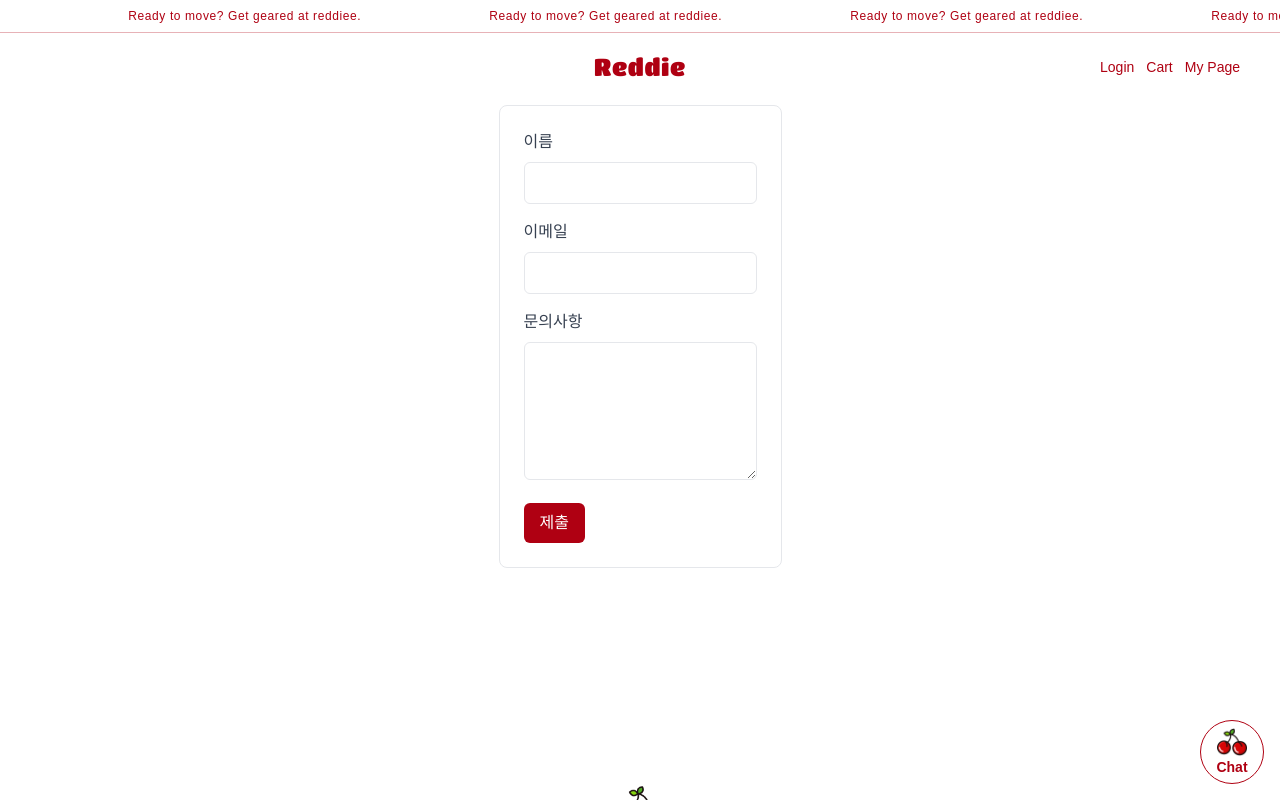
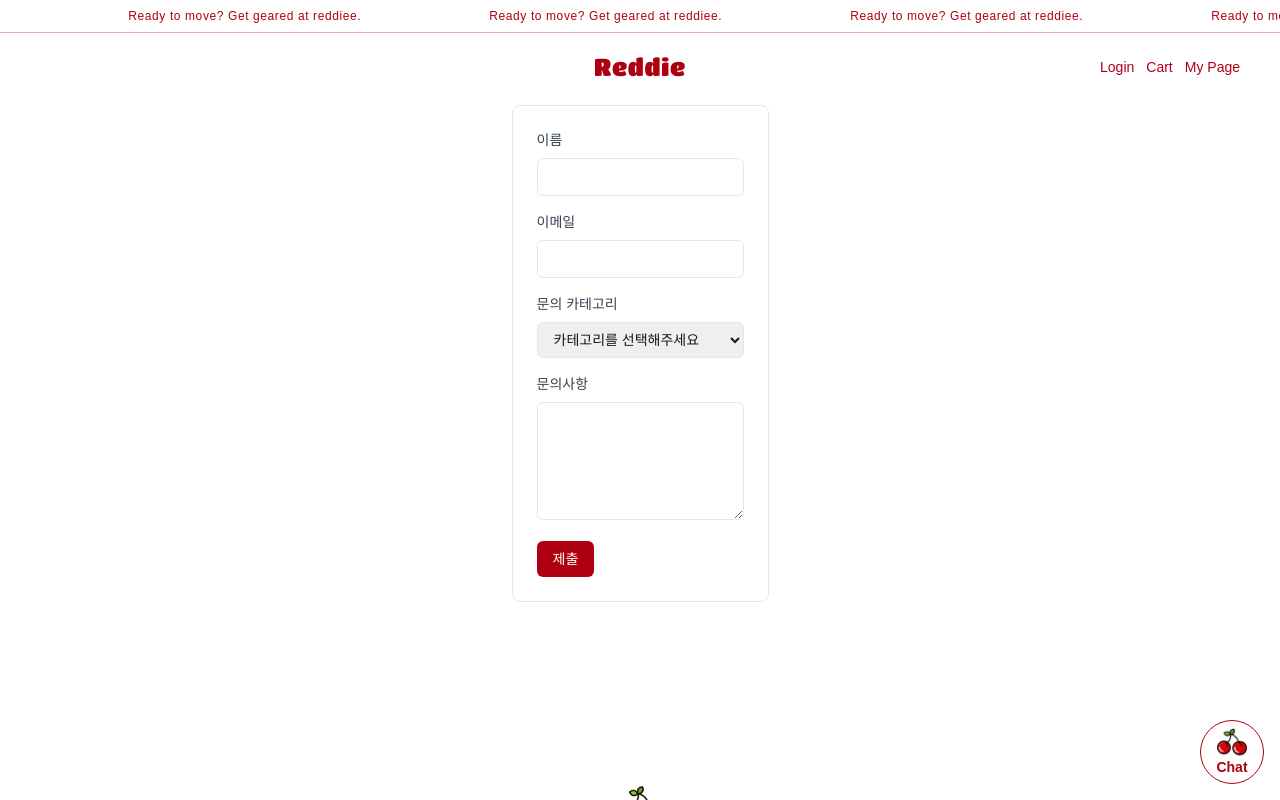
Before and after one commit to ounjuu/Reddiee_front, a Next.js app in the folder reddiee-front/: page /customer in a window 1280 px wide. Built offline with nearby package versions, Linux system fonts and the light colour scheme; no server answers.

Commit message:
Feat: 카테고리 추가

```diff
--- a/reddiee-front/src/components/ForCustomer/ContactForm.tsx
+++ b/reddiee-front/src/components/ForCustomer/ContactForm.tsx
@@ -7,6 +7,7 @@ const ContactForm = () => {
   const { user } = useUserStore(); // zustand에서 로그인 정보 가져오기
   const [name, setName] = useState("");
   const [email, setEmail] = useState("");
+  const [category, setCategory] = useState(""); // 카테고리 추가
   const [message, setMessage] = useState("");
   const [submitted, setSubmitted] = useState(false);
 
@@ -18,23 +19,25 @@ const ContactForm = () => {
       alert("로그인 후 이용해주세요.");
       return;
     }
+
     // 로그인 되어있을 때만 실행
-    console.log({ name, email, message, user });
+    console.log({ name, email, category, message, user });
     setSubmitted(true);
 
     // alert 추가
     alert("문의가 정상적으로 제출되었습니다.");
 
-    setSubmitted(true);
+    // 초기화
     setName("");
     setEmail("");
+    setCategory("");
     setMessage("");
   };
 
   return (
     <form
       onSubmit={handleSubmit}
-      className="w-full max-w-lg bg-white p-6 rounded-lg border mt-[5px]"
+      className="w-full max-w-lg bg-white p-6 rounded-lg border mt-[5px] text-sm"
     >
       {submitted && (
         <p className="mb-4 text-green-600 font-semibold">
@@ -61,6 +64,25 @@ const ContactForm = () => {
           required
         />
       </div>
+      {/* 카테고리 선택 */}
+      <div className="mb-4">
+        <label className="block text-gray-700 mb-2">문의 카테고리</label>
+        <select
+          value={category}
+          onChange={(e) => setCategory(e.target.value)}
+          className="w-full border px-3 py-2 rounded-md"
+          required
+        >
+          <option value="">카테고리를 선택해주세요</option>
+          <option value="product">상품 관련</option>
+          <option value="order">주문 관련</option>
+          <option value="payment">결제 관련</option>
+          <option value="delivery">배송 관련</option>
+          <option value="exchange">교환/반품/환불</option>
+          <option value="account">회원/계정 관련</option>
+          <option value="etc">기타</option>
+        </select>
+      </div>
       <div className="mb-4">
         <label className="block text-gray-700 mb-2">문의사항</label>
         <textarea
```
